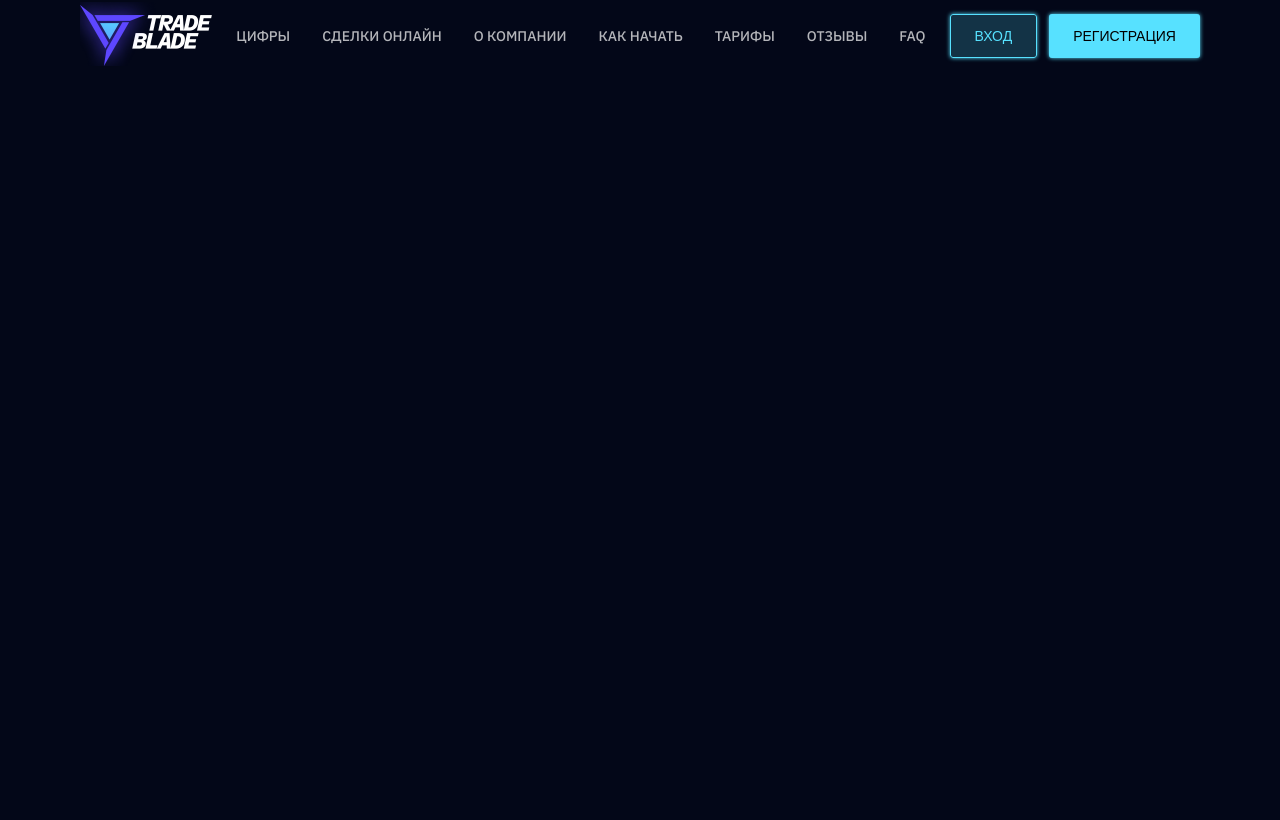
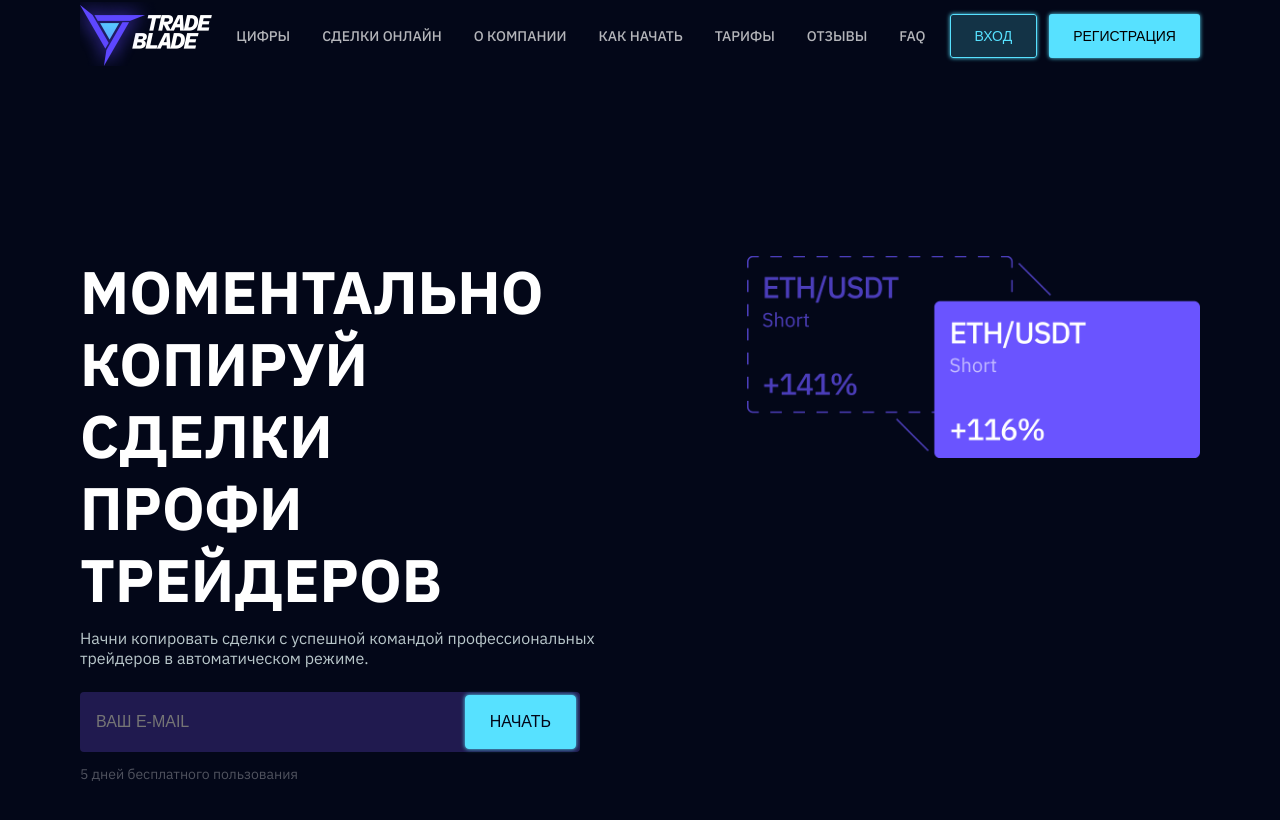
Before and after one commit to Ostrynska/trade-blade-next, a Next.js app: page / in a window 1280 px wide. Shown: the top 820 px of the page. Built offline with nearby package versions, Linux system fonts and the light colour scheme.

Commit message:
added Hero section

```diff
--- /dev/null
+++ b/app/page.css
@@ -0,0 +1,4 @@
+.main-grid {
+    grid-column: 1 / -1;
+    width: 100%;
+}
--- a/app/page.js
+++ b/app/page.js
@@ -1,9 +1,15 @@
 import Header from '@/components/Header/header';
+import HeroSection from '@/components/Hero/hero';
+
+import "./page.css";
 
 export default function Home() {
   return (
     <>
       <Header />
+      <main className='main-grid'>
+        <HeroSection/>
+      </main>
     </>
   );
 }
--- /dev/null
+++ b/components/Hero/hero.css
@@ -0,0 +1,98 @@
+.hero-grid {
+  display: grid !important;
+  grid-template-columns: repeat(12, 1fr);
+  width: 100%;
+  padding: 160px 0 147px 0;
+  grid-column: 1 / -1;
+  column-gap: 24px;
+  max-width: 1440px;
+  margin: 0 auto;
+}
+
+.hero-image {
+  max-width: 100%;
+  height: auto;
+  object-fit: contain;
+  z-index: 1;
+}
+
+.hero-left {
+  grid-column: 1/ 7;
+  width: 100%;
+}
+
+.hero-title {
+  font-size: 60px;
+  font-weight: 700;
+  line-height: calc(72 / 60);
+  margin-bottom: 12px;
+  letter-spacing: -4%;
+  text-transform: uppercase;
+}
+
+.hero-description {
+  font-weight: 400;
+  font-size: 16px;
+  line-height: calc(20/16);
+  color: rgba(231, 247, 248, 0.8);
+  margin-bottom: 24px;
+  max-width: 565px;
+}
+
+.hero-form {
+  display: flex;
+  margin-bottom: 12px;
+  position: relative;
+  align-items: center;
+  width: 100%;
+  max-width: 500px;
+}
+
+.hero-form input {
+  width: 100%;
+  padding: 20px 0 20px 16px;
+  background: #201A4F;
+  border-radius: 4px;
+  border: none;
+  color: rgba(255, 255, 255, 0.34);
+  border: none;
+  font-weight: 500;
+  font-size: 16px;
+  line-height: calc(20 / 16);
+  letter-spacing: -1%;
+  text-transform: uppercase;
+}
+
+.hero-form button {
+  position: absolute;
+  right: 4px;
+  padding: 16px 24px;
+  background: #57E1FF;
+  border: 1px solid #57E1FF;
+  border-radius: 4px;
+  box-shadow: 0px 0px 4px 0px #57E1FF;
+  color: #030718;
+  cursor: pointer;
+  font-weight: 500;
+  font-size: 16px;
+  line-height: calc(20 / 16);
+  text-transform: uppercase;
+}
+
+.hero-form button:hover {
+  background: #00bde0;
+}
+
+.hero-note {
+  font-size: 14px;
+  line-height: calc(20 / 14);
+  color: rgba(255, 255, 255, 0.30);
+}
+
+.hero-right {
+  grid-column: 8 / 13;
+  display: flex;
+  justify-content: start;
+  align-items: start;
+  position: relative;
+}
--- /dev/null
+++ b/components/Hero/hero.js
@@ -0,0 +1,38 @@
+import Image from 'next/image';
+import './hero.css';
+
+export default function HeroSection() {
+  return (
+    <section className="hero-grid">
+
+      <div className="hero-left">
+        <h1 className="hero-title">
+          МОМЕНТАЛЬНО <br />
+          КОПИРУЙ СДЕЛКИ <br />
+          ПРОФИ ТРЕЙДЕРОВ
+        </h1>
+
+        <p className="hero-description">
+          Начни копировать сделки с успешной командой профессиональных трейдеров в автоматическом режиме.
+        </p>
+
+        <form className="hero-form">
+          <input type="email" placeholder="ВАШ E-MAIL" />
+          <button type="submit">НАЧАТЬ</button>
+        </form>
+
+        <p className="hero-note">5 дней бесплатного пользования</p>
+      </div>
+
+      <div className="hero-right">
+        <Image
+          src="/hero.png"
+          alt="Hero Illustration"
+          width={469}
+          height={209}
+          className="hero-image"
+        />
+      </div>
+    </section>
+  );
+}
```
Also changed, not shown: public/hero.png (added).
